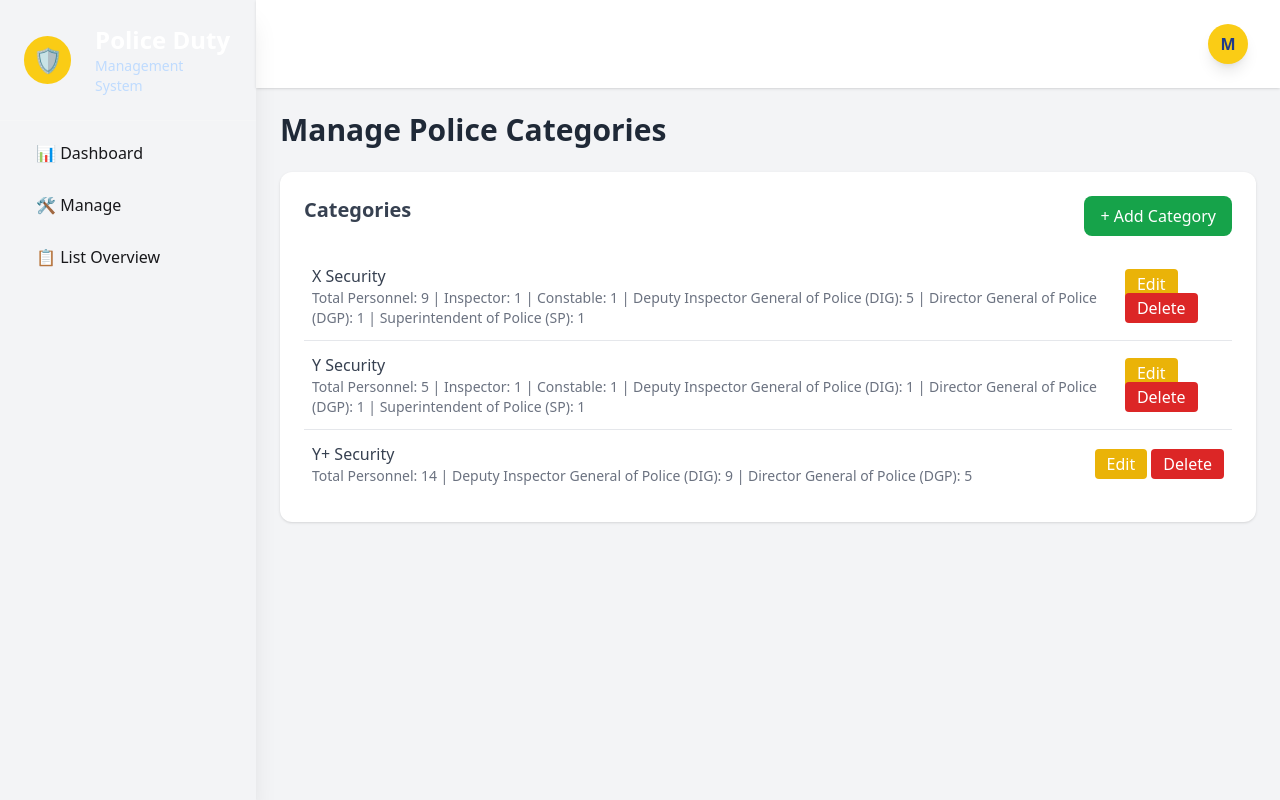
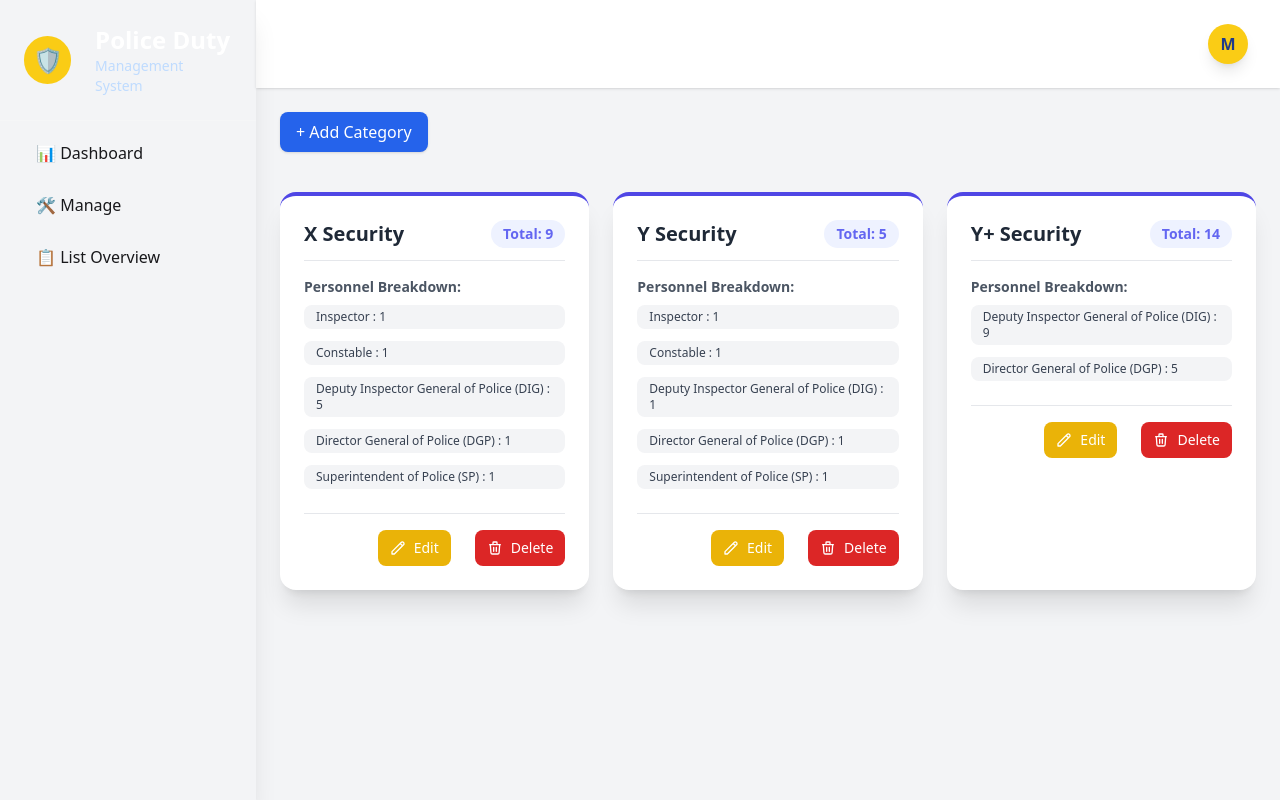
Before and after one commit to jasvant0020/Pollice_Duty_management, a Django app: page /manage_police_categories/ in a window 1280 px wide. Run offline with Django 5.2, Linux system fonts and the light colour scheme; data comes from the database, SQL or seed files in the repository; both versions use the stored data as it was after the commit; style sheets or scripts are compiled from the project's sources; some libraries are stand-ins or nearby versions.

Commit message:
update gui

```diff
--- a/app/templates/admin_panel/add_user.html
+++ b/app/templates/admin_panel/add_user.html
@@ -2,9 +2,7 @@
 {% block page_title %}Add User{% endblock %}
 {% block content %}
 
-<h1 class="text-2xl font-bold text-gray-800 mb-6">Add User</h1>
-
-<form method="POST" class="bg-white p-6 shadow rounded-xl space-y-4">
+<form method="POST" class="bg-white p-6 shadow border-t-4 rounded-2xl space-y-4 border-indigo-600">
     {% csrf_token %}
 
     <!-- Name -->
@@ -88,5 +86,4 @@
         Save
     </button>
 </form>
-
 {% endblock %}
--- a/app/templates/admin_panel/edit_user.html
+++ b/app/templates/admin_panel/edit_user.html
@@ -6,7 +6,7 @@
     Edit User - {{ officer.name }}
 </h1>
 
-<form method="POST" class="bg-white p-6 shadow rounded-xl space-y-4">
+<form method="POST" class="bg-white p-6 shadow border-t-4 rounded-2xl space-y-4 border-indigo-600">
     {% csrf_token %}
 
     <!-- Name Field -->
--- a/app/templates/admin_panel/manage_police_categories.html
+++ b/app/templates/admin_panel/manage_police_categories.html
@@ -1,35 +1,69 @@
-<!-- admin_panel/manage_police_categories.html -->
 {% extends 'admin_panel/admin_base.html' %}
-{% block page_title %}Manage{% endblock %}
+{% block page_title %}Manage Security Categories{% endblock %}
 
 {% block content %}
-<h1 class="text-3xl font-bold text-gray-800 mb-6">Manage Police Categories</h1>
 
-<div class="bg-white shadow rounded-xl p-6">
-    {% include "error_message/error_message.html" %}
-    <div class="flex justify-between mb-4">
-        <h2 class="text-xl font-semibold text-gray-700">Categories</h2>
-        <a href="{% url 'add_security_category' %}" class="px-4 py-2 bg-green-600 text-white rounded-lg hover:bg-green-700">+ Add Category</a>
+<div class="flex justify-between items-center mb-10">
+    <a href="{% url 'add_security_category' %}"
+           class="px-4 py-2 bg-blue-600 text-white rounded-lg shadow hover:bg-blue-700 aline-right">
+           + Add Category
+    </a>
+</div>
+
+{% include "error_message/error_message.html" %}
+
+<div class="grid grid-cols-1 md:grid-cols-2 lg:grid-cols-3 gap-6">
+
+    {% for category in categories %}
+    <div class="bg-white p-6 rounded-2xl shadow-xl border-t-4 border-indigo-600 hover:shadow-2xl transition duration-300 transform hover:-translate-y-1 group">
+
+        <div class="flex items-center justify-between mb-4 border-b pb-3">
+            <h2 class="text-xl font-bold text-gray-800 group-hover:text-indigo-700 transition">
+                {{ category.name }}
+            </h2>
+            <span class="text-sm font-semibold text-indigo-500 bg-indigo-50 px-3 py-1 rounded-full">
+                Total: {{ category.total_personnel }}
+            </span>
+        </div>
+
+        <div class="space-y-2">
+            <p class="text-sm font-semibold text-gray-600 mb-2">Personnel Breakdown:</p>
+            <div class="grid gap-3">
+                {% for rank, count in category.personnel_by_rank.items %}
+                <span class="text-xs px-3 py-1 bg-gray-100 text-gray-700 rounded-lg">
+                    {{ rank }} : {{ count }}
+                </span>
+                {% empty %}
+                <p class="text-sm text-gray-400">No assigned staff.</p>
+                {% endfor %}
+            </div>
+        </div>
+
+        <div class="mt-6 pt-4 border-t flex justify-end space-x-3">
+            <a href="{% url 'edit_security_category' category.id %}"
+               class="flex items-center space-x-1 px-3 py-2 text-sm text-white bg-yellow-500 rounded-lg hover:bg-yellow-600 transition">
+                <svg class="w-4 h-4" fill="none" stroke="currentColor" viewBox="0 0 24 24" xmlns="http://www.w3.org/2000/svg"><path stroke-linecap="round" stroke-linejoin="round" stroke-width="2" d="M15.232 5.232l3.536 3.536m-2.036-5.036a2.5 2.5 0 113.536 3.536L6.5 21.036H3v-3.572L16.732 3.732z"></path></svg>
+                <span>Edit</span>
+            </a>
+
+            <a href="{% url 'delete_security_category' category.id %}"
+               class="flex items-center space-x-1 px-3 py-2 text-sm text-white bg-red-600 rounded-lg hover:bg-red-700 transition"
+               onclick="return confirm('WARNING: Are you sure you want to permanently delete the {{ category.name }} category?')">
+                <svg class="w-4 h-4" fill="none" stroke="currentColor" viewBox="0 0 24 24" xmlns="http://www.w3.org/2000/svg"><path stroke-linecap="round" stroke-linejoin="round" stroke-width="2" d="M19 7l-.867 12.142A2 2 0 0116.138 21H7.862a2 2 0 01-1.995-1.858L5 7m5 4v6m4-6v6m1-10V4a1 1 0 00-1-1h-4a1 1 0 00-1 1v3M4 7h16"></path></svg>
+                <span>Delete</span>
+            </a>
+        </div>
+
     </div>
+    {% empty %}
+    <div class="md:col-span-3 bg-white p-8 rounded-2xl shadow-lg text-center">
+        <p class="text-xl font-medium text-gray-500">
+            No police categories have been defined yet.
+        </p>
+        <p class="text-gray-400 mt-2">Use the "Add New Category" button to create your first force structure.</p>
+    </div>
+    {% endfor %}
 
-    <ul class="divide-y">
-        {% for category in categories %}
-        <li class="py-3 flex items-center justify-between hover:bg-gray-50 px-2">
-            <div>
-                <span class="font-medium text-gray-700">{{ category.name }}</span>
-                <p class="text-sm text-gray-500">
-                    Total Personnel: {{ category.total_personnel }}
-                    {% for rank, count in category.personnel_by_rank.items %}
-                        | {{ rank }}: {{ count }}
-                    {% endfor %}
-                </p>
-            </div>
-            <div>
-                <a href="{% url 'edit_security_category' category.id %}" class="px-3 py-1 bg-yellow-500 text-white rounded">Edit</a>
-                <a href="{% url 'delete_security_category' category.id %}" class="px-3 py-1 bg-red-600 text-white rounded" onclick="return confirm('Are you sure? you want to delete it')">Delete</a>
-            </div>
-        </li>
-        {% endfor %}
-    </ul>
 </div>
+
 {% endblock %}
```
Also changed, not shown: app/templates/admin_panel/add_security_category.html (+23 -13 lines), app/templates/admin_panel/admin_dashboard.html (+2 -10 lines), app/templates/admin_panel/edit_security_category.html (+18 -8 lines), app/templates/admin_panel/manage.html (+25 -12 lines), app/templates/admin_panel/manage_users.html (+4 -5 lines), app/templates/admin_panel/manage_vvip_categories.html (+4 -4 lines), app/templates/admin_panel/police_hierarchy_table.html (+4 -6 lines), db.sqlite3.
